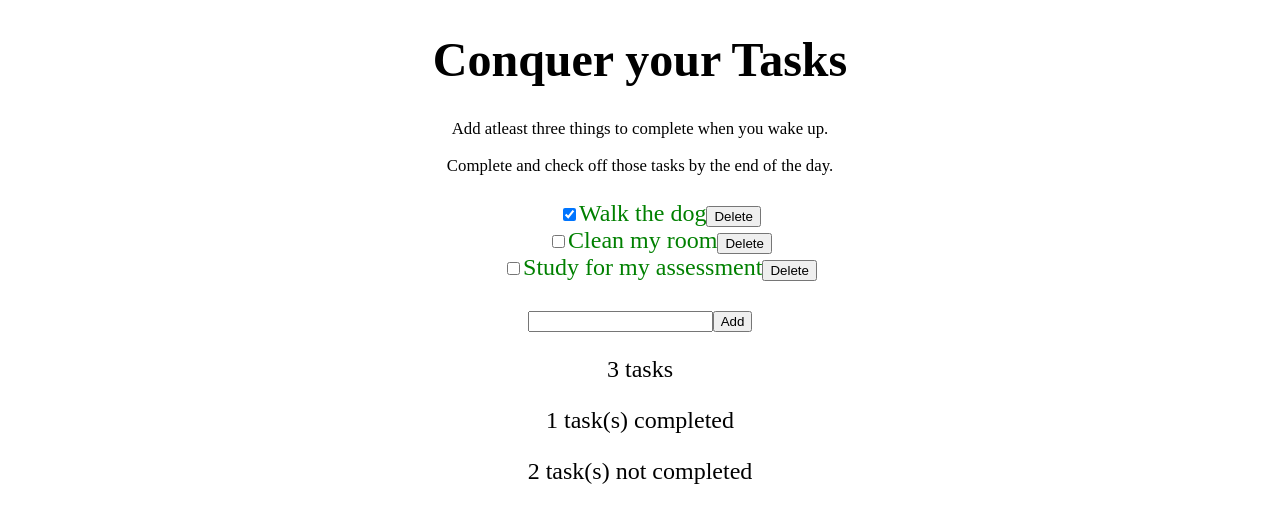
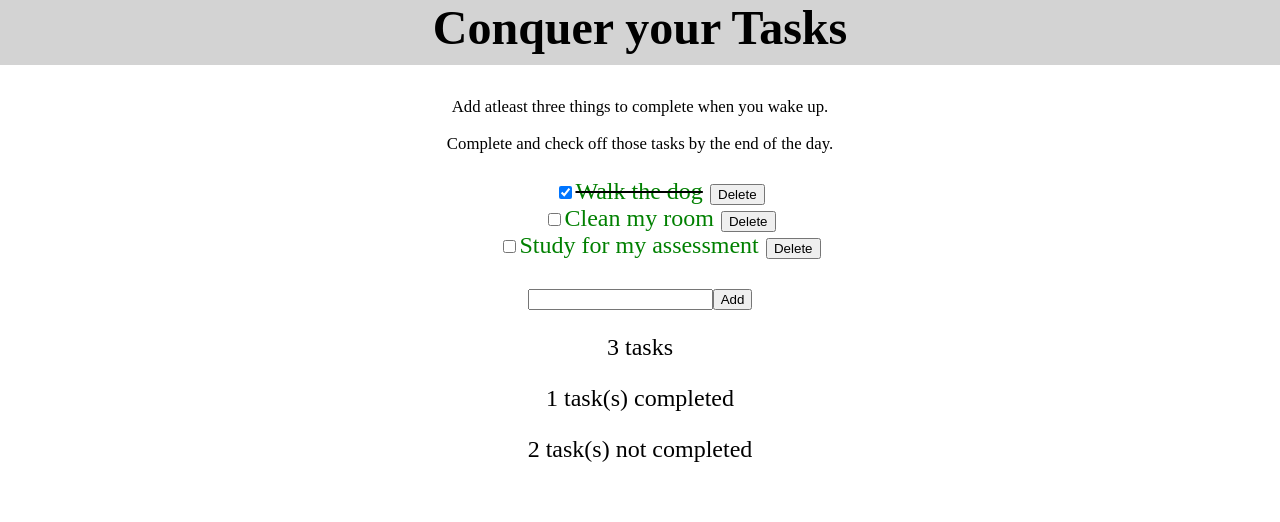
Before and after one commit to TishG/tasks-app, a React (Create React App) app: page / in a window 1280 px wide. Shown: the top 522 px of the page. Built offline with nearby package versions, Linux system fonts and the light colour scheme.

Commit message:
header, strikethrough on checked

```diff
--- a/src/App.css
+++ b/src/App.css
@@ -1,6 +1,13 @@
 body {
   text-align: center;
   font-size: 1.5em;
+  margin:auto;
+}
+
+#app-title {
+    margin-top: auto;
+    padding-bottom: 0.2em;
+    background-color: lightgrey;
 }
 
 .app-instructions {
@@ -10,3 +17,7 @@ body {
 li {
   list-style: none;
 }
+
+span {
+    margin-right: 0.3em;
+}
--- a/src/App.js
+++ b/src/App.js
@@ -54,7 +54,7 @@ class App extends Component {
     const { tasks, newTask } = this.state;
     return (
       <React.Fragment>
-        <h1>Conquer your Tasks</h1>
+        <h1 id="app-title">Conquer your Tasks</h1>
         <p className="app-instructions"> Add atleast three things to complete when you wake up. </p>
         <p className="app-instructions"> Complete and check off those tasks by the end of the day. </p>
         <ul>
@@ -66,7 +66,6 @@ class App extends Component {
               handleToggle={() => this.handleToggle(index)}
               tasks={ tasks }
               handleDelete={() => this.handleDelete(task)}
-
             /> )
           }
         </ul>
@@ -79,6 +78,7 @@ class App extends Component {
           onChange={(e) => this.handleNewTask(e)}
           />
           <input
+          id="add-button"
           type="submit"
           value="Add"
           />
--- a/src/components/task.js
+++ b/src/components/task.js
@@ -13,7 +13,7 @@ class Task extends Component {
     const { color } = this.state;
     return (
             <React.Fragment>
-              <li>
+              <li style={isCompleted ? {textDecoration: "line-through"} : {textDecoration: "none"}}>
               <input
               type="checkbox"
               defaultChecked= { isCompleted }
@@ -23,7 +23,7 @@ class Task extends Component {
               <span style={tasks.length < 3 ? { color: "red" } : { color: color }}>
               { description }
               </span>
-              <button onClick={ handleDelete }> Delete </button>
+              <button className="delete-button" onClick={ handleDelete }> Delete </button>
               </li>
             </React.Fragment>
     );
```
